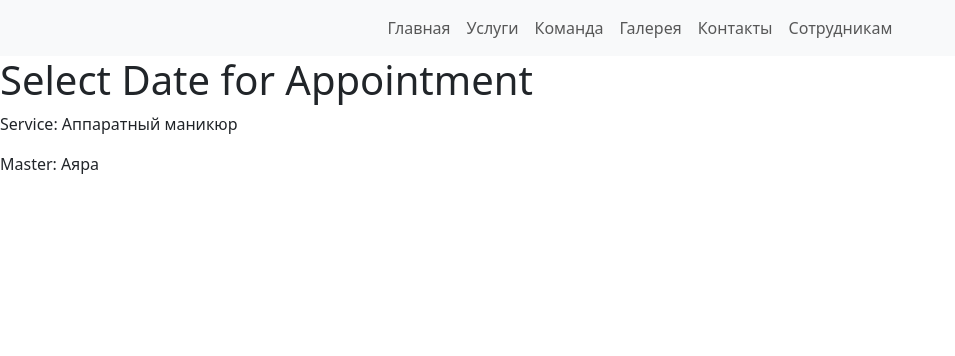
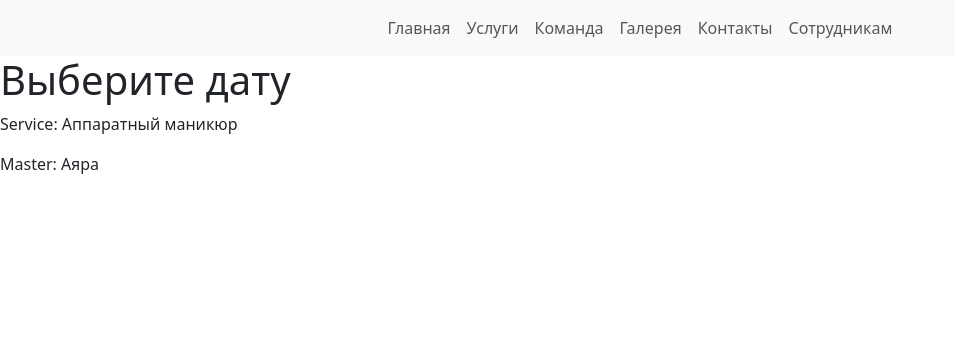
Before and after one commit to muramarch/beauty_salon, a Django app: page /appointments/select-date/1/2/ in a window 1280 px wide. Shown: the top 356 px of the page, without its empty margins (0-955 px from the left). Run offline with Django 4.2, Linux system fonts and the light colour scheme; data comes from the database, SQL or seed files in the repository; both versions use the stored data as it was after the commit; some libraries are stand-ins or nearby versions.

Commit message:
edit select_master and select_service

```diff
--- a/apps/appointments/templates/appointments/select_date.html
+++ b/apps/appointments/templates/appointments/select_date.html
@@ -1,6 +1,6 @@
 {% extends 'base.html' %}
 {% block content %}
-<h1>Select Date for Appointment</h1>
+<h1>Выберите дату</h1>
 <p>Service: {{ selected_service.name }}</p>
 <p>Master: {{ selected_master.user.first_name }}</p>
 <ul>
--- a/apps/appointments/templates/appointments/select_master.html
+++ b/apps/appointments/templates/appointments/select_master.html
@@ -1,6 +1,6 @@
 {% extends 'base.html' %}
 {% block content %}
-<h1>Выберите мастера для услуги "{{ selected_service }}"</h1>
+<h1>Выберите мастера</h1>
 <form method="post">
     {% csrf_token %}
     {{ master_form.as_p }}
--- a/apps/appointments/templates/appointments/select_service.html
+++ b/apps/appointments/templates/appointments/select_service.html
@@ -1,6 +1,6 @@
 {% extends 'base.html' %}
 {% block content %}
-<h1>Select Service</h1>
+<h1>Выберите услугу мастера {{ selected_master.user.first_name }}</h1>
 <form method="post">
     {% csrf_token %}
     {{ service_form.as_p }}
--- a/apps/appointments/templates/appointments/select_time.html
+++ b/apps/appointments/templates/appointments/select_time.html
@@ -1,7 +1,7 @@
 {% extends 'base.html' %}
 
 {% block content %}
-<h1>Select Time for Appointment</h1>
+<h1>Выберите время</h1>
 <p>Service: {{ selected_service.name }}</p>
 <p>Master: {{ selected_master.user.first_name }}</p>
 <p>Date: {{ selected_date }}</p>
--- a/apps/appointments/urls.py
+++ b/apps/appointments/urls.py
@@ -2,11 +2,9 @@
 from . import views
 
 urlpatterns = [
-    path('select-service/', views.select_service, name='select_service'),
-    path('select-master/<int:service_id>/', views.select_master, name='select_master'),
+    path('select-master/', views.select_master, name='select_master'),
+    path('select-service/<int:master_id>/', views.select_service, name='select_service'),
+
     path('select-date/<int:service_id>/<int:master_id>/', views.select_date, name='select_date'),
     path('select_time/<int:service_id>/<int:master_id>/<str:selected_date>/', views.select_time, name='select_time'),
-    # path('select-time-slot/<int:service_id>/<int:master_id>/<str:date>/', views.select_time_slot, name='select_time_slot'),
-    # path('appointment-confirmation/', views.appointment_confirmation, name='appointment_confirmation'),
-    # # Добавьте другие URL-пути для вашей системы записи на приемы, если необходимо
 ]
--- a/apps/appointments/views.py
+++ b/apps/appointments/views.py
@@ -7,29 +7,37 @@
 from apps.services.models import Service
 
 
-def select_service(request):
+def select_master(request):
+    if request.method == 'POST':
+        form = MasterForm(request.POST)
+        if form.is_valid():
+            master_id = form.cleaned_data['master'].id
+            return redirect('select_service', master_id=master_id)
+    else:
+        form = MasterForm()
+    return render(request, 'appointments/select_master.html', {'master_form': form})
+
+
+def select_service(request, master_id):
+    selected_master = Master.objects.get(pk=master_id)
+
     if request.method == 'POST':
         form = ServiceForm(request.POST)
         if form.is_valid():
-            service_id = form.cleaned_data['service'].id  # Get the ID of the selected service
-            return redirect('select_master', service_id=service_id)
+            service_id = form.cleaned_data['service'].id
+            return redirect('select_date', service_id=service_id, master_id=master_id)
     else:
+        # Фильтруем услуги на основе выбранного мастера
+        available_services = Service.objects.filter(master=selected_master)
         form = ServiceForm()
-    return render(request, 'appointments/select_service.html', {'service_form': form})
 
+    # Обновляем форму, чтобы она отображала только доступные услуги для выбранного мастера
+    form.fields['service'].queryset = available_services
 
-
-def select_master(request, service_id):
-    selected_service = Service.objects.get(pk=service_id)
-
-    if request.method == 'POST':
-        form = MasterForm(request.POST, selected_service=selected_service)
-        if form.is_valid():
-            master_id = form.cleaned_data['master']
-            return redirect('select_date', service_id=service_id, master_id=master_id.id)
-    else:
-        form = MasterForm(selected_service=selected_service)
-    return render(request, 'appointments/select_master.html', {'master_form': form, 'selected_service': selected_service})
+    return render(request, 'appointments/select_service.html', {
+        'service_form': form,
+        'selected_master': selected_master,
+    })
 
 
 def select_date(request, service_id, master_id):
--- a/apps/core/templates/core/index.html
+++ b/apps/core/templates/core/index.html
@@ -12,7 +12,7 @@
             <h1 class="display-4 animate__animated animate__fadeInUp">Центр эстетики и подологии</h1>
 
             <!-- Button -->
-            <a href="{% url 'select_service' %}" class="btn btn-primary btn-lg animate__animated animate__fadeIn">Записаться</a>
+            <a href="{% url 'select_master' %}" class="btn btn-primary btn-lg animate__animated animate__fadeIn">Записаться</a>
         </div>
     </header>
 </div>
```
Also changed, not shown: db.sqlite3, media/master_photos/2d5jkm1h5s.jpg (added).
